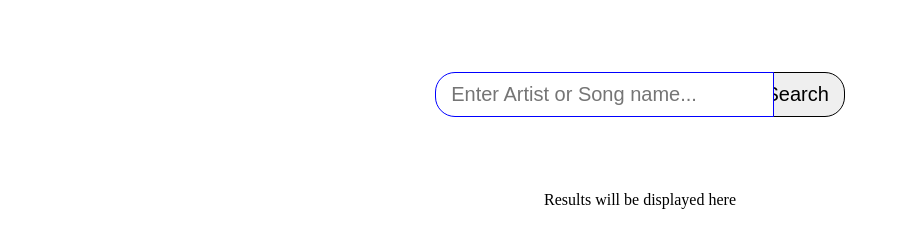
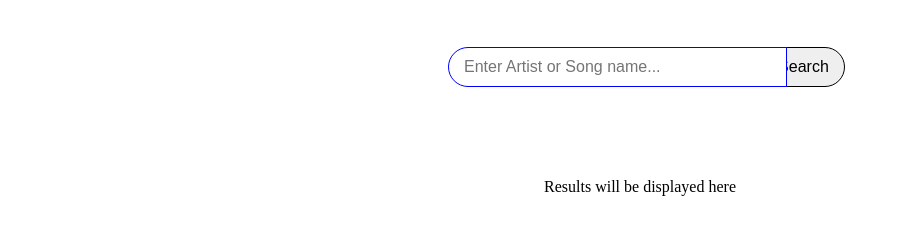
Before and after one commit to vaibhav-karnwal/LyricsSearch, a plain HTML site: page index.html in a window 1280 px wide. Shown: the part 172-420 px from the top of the page, without its empty margins (0-908 px from the left). Drawn offline with Linux system fonts and the light colour scheme.

Commit message:
Add files via upload

```diff
--- a/style1.css
+++ b/style1.css
@@ -12,7 +12,8 @@ p.heading{
     padding-top: 8%;
     text-justify: auto;
     text-align:center;
-    font-size: 60px;
+    font-family:'Lucida Sans', 'Lucida Sans Regular', 'Lucida Grande', 'Lucida Sans Unicode', Geneva, Verdana, sans-serif;
+    font-size: 300%;
 }
 img{
     width: 100%;
@@ -24,22 +25,25 @@ img{
 input{
     padding: 10px 15px;
     margin-top: 1%;
-    margin-left: 34%;
-    font-size: 20px;
+    margin-left: 35%;
+    font-size: 100%;
     position: absolute;
     width: 24%;
     border-top-left-radius: 20px;
     border-bottom-left-radius: 20px;
     border: 1px solid blue;
     align-items: center;
+    justify-content: center;
 }
 #submit{
     padding: 10px 15px;
     margin-top: 1%;
     margin-right: 34%;
-    font-size: 20px;
+    font-size: 100%;
     float: right;
     border-top-right-radius: 20px;
+    justify-content: center;
+    align-items: center;
     border-bottom-right-radius: 20px;
     border: 1px solid;
 }
```
